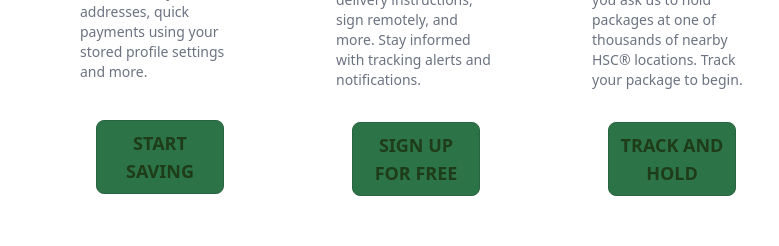
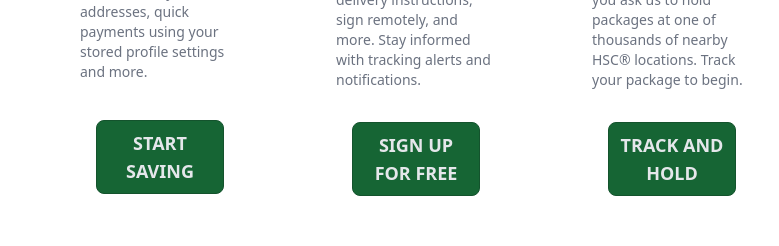
Before and after one commit to tnngoan/HSC-tracking, a Next.js app: page / in a window 1280 px wide. Shown: the part 2020-2266 px from the top of the page, without its empty margins (224-1003 px from the left). Built offline with nearby package versions, Linux system fonts and the light colour scheme.

Commit message:
fix opacity at small cards buttons

```diff
--- a/components/cards/SmallCard.js
+++ b/components/cards/SmallCard.js
@@ -12,7 +12,7 @@ const SmallCard = ({ card }) => {
         <p className="text-sm text-gray-500">{card.description}</p>
       </div>
       <div className="flex justify-center items-center">
-        <button className="rounded-lg border border-1 border-green-900 w-1/2 p-2 focus:ring bg-green-800 text-gray-200 text-lg uppercase font-extrabold hover:opacity-100 opacity-90 lg:text-green-999">
+        <button className="rounded-lg border border-1 border-green-900 w-1/2 p-2 focus:ring bg-green-800 text-gray-200 text-lg uppercase font-bold focus:opacity-80">
           {card.button}
         </button>
       </div>
```
